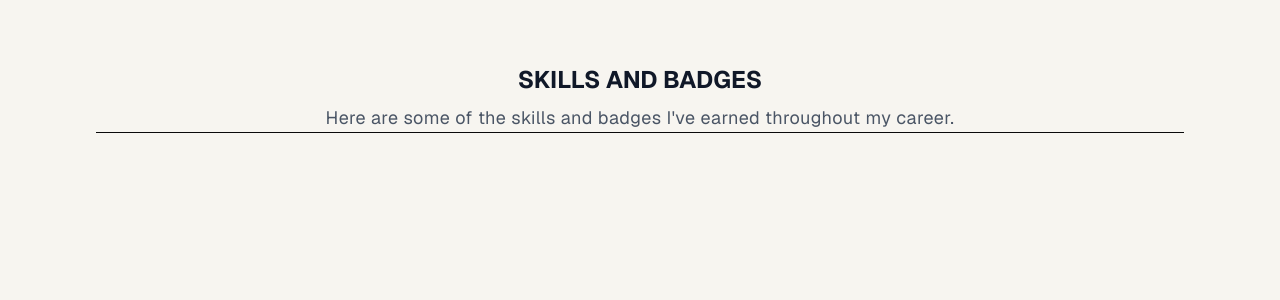
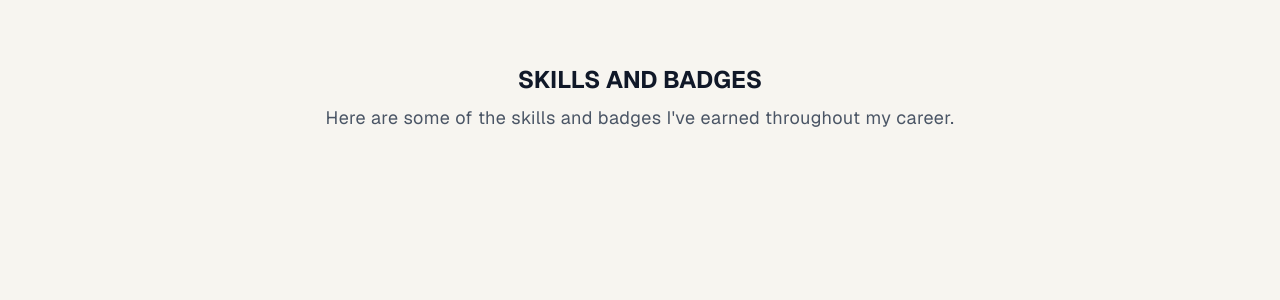
Before and after one commit to sh-Enoch/me, a Next.js app in the folder my-website/: page /skills in a window 1280 px wide. Shown: the top 300 px of the page. Built offline with nearby package versions, Linux system fonts and the light colour scheme.

Commit message:
feat: create Badge component for displaying skills and certifications; clean up SkillsPage

```diff
--- a/my-website/src/app/skills/page.tsx
+++ b/my-website/src/app/skills/page.tsx
@@ -10,9 +10,7 @@ export default function SkillsPage() {
           career.
         </p>
       </section>
-      <div>
-        <hr />
-      </div>
+
       <section className="bg-white"></section>
     </main>
   );
--- /dev/null
+++ b/my-website/src/components/Badge.tsx
@@ -0,0 +1,18 @@
+import React from "react";
+
+type BadgeProps = {
+  name: string;
+  date_earned: string;
+  issued_by: string;
+  cert_id: string;
+};
+
+function Badge({ name, date_earned, issued_by, cert_id }: BadgeProps) {
+  return (
+    <article className=" flex flex-col items-center justify-center gap-2 rounded-lg border border-gray-200 bg-white p-4 shadow-md transition-transform duration-300 hover:scale-105">
+
+    </article>
+  );
+}
+
+export default Badge;
```
